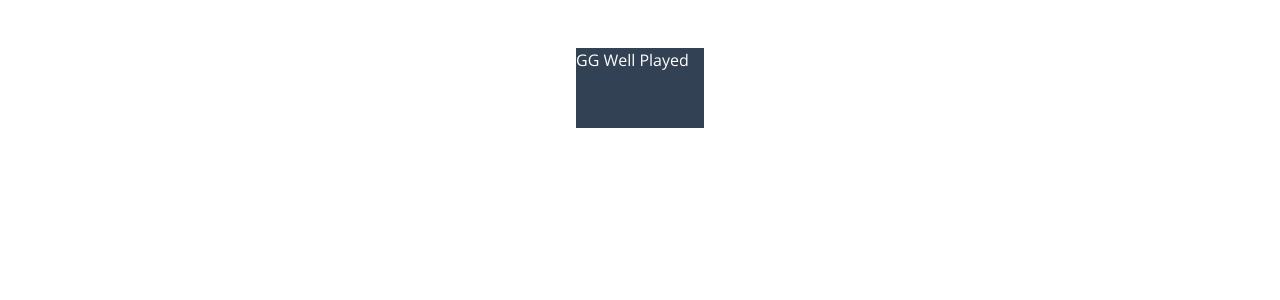
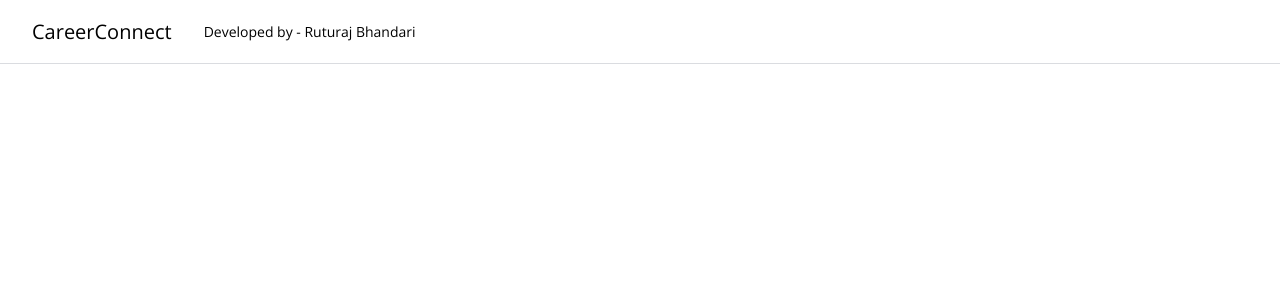
Before and after one commit to Ruturaj2003/CareerConnect, a Vue app: page / in a window 1280 px wide. Shown: the top 300 px of the page. Built offline with nearby package versions, Linux system fonts and the light colour scheme.

Commit message:
Complete Section 5 : Rendering Data to View

```diff
--- a/src/App.vue
+++ b/src/App.vue
@@ -1,5 +1,18 @@
+<!-- Kebab Case main-nav main-task-bar for template -->
 <template>
   <header>
-    <h1 class="mx-auto my-12 h-20 w-32 bg-slate-700 text-white">GG Well Played</h1>
+    <main-nav />
   </header>
 </template>
+
+<script>
+import MainNav from '@/components/MainNav.vue';
+
+export default {
+  name: 'App',
+  components: {
+    // By ES6 We can just use MainNav instead of MainNav: MainNav, since it will just find it itself.
+    MainNav
+  }
+};
+</script>
--- /dev/null
+++ b/src/components/MainNav.vue
@@ -0,0 +1,22 @@
+<template>
+  <header class="w-full text-sm">
+    <div class="fixed left-0 top-0 h-16 w-full bg-white">
+      <div class="mx-auto flex h-full flex-nowrap border-b border-solid border-brand-gray-1 px-8">
+        <a href="/" class="flex h-full items-center text-xl">{{ company }}</a>
+        <h2 class="ml-8 flex h-full items-center">Developed by - {{ author }}</h2>
+      </div>
+    </div>
+  </header>
+</template>
+
+<script>
+export default {
+  name: 'MainNav',
+  data() {
+    return {
+      company: 'CareerConnect',
+      author: 'Ruturaj Bhandari'
+    };
+  }
+};
+</script>
--- a/tailwind.config.js
+++ b/tailwind.config.js
@@ -2,7 +2,6 @@
 /** @type {import('tailwindcss').Config} */
 
 const defaultTheme = require('tailwindcss/defaultTheme');
-
 
 module.exports = {
   content: ['./index.html', './src/**/*.{vue,js,ts}'],
@@ -10,6 +9,11 @@
     extend: {
       fontFamily: {
         'sans': ['Open Sans', ...defaultTheme.fontFamily.sans]
+      },
+      colors: {
+        "brand-gray-1": "#dadce0",
+        "brand-blue-1": "#1967d2",
+        "brand-green-1": "#137733"
       }
     }
   },
```
Also changed, not shown: src/main.js (line endings or trailing spaces).
